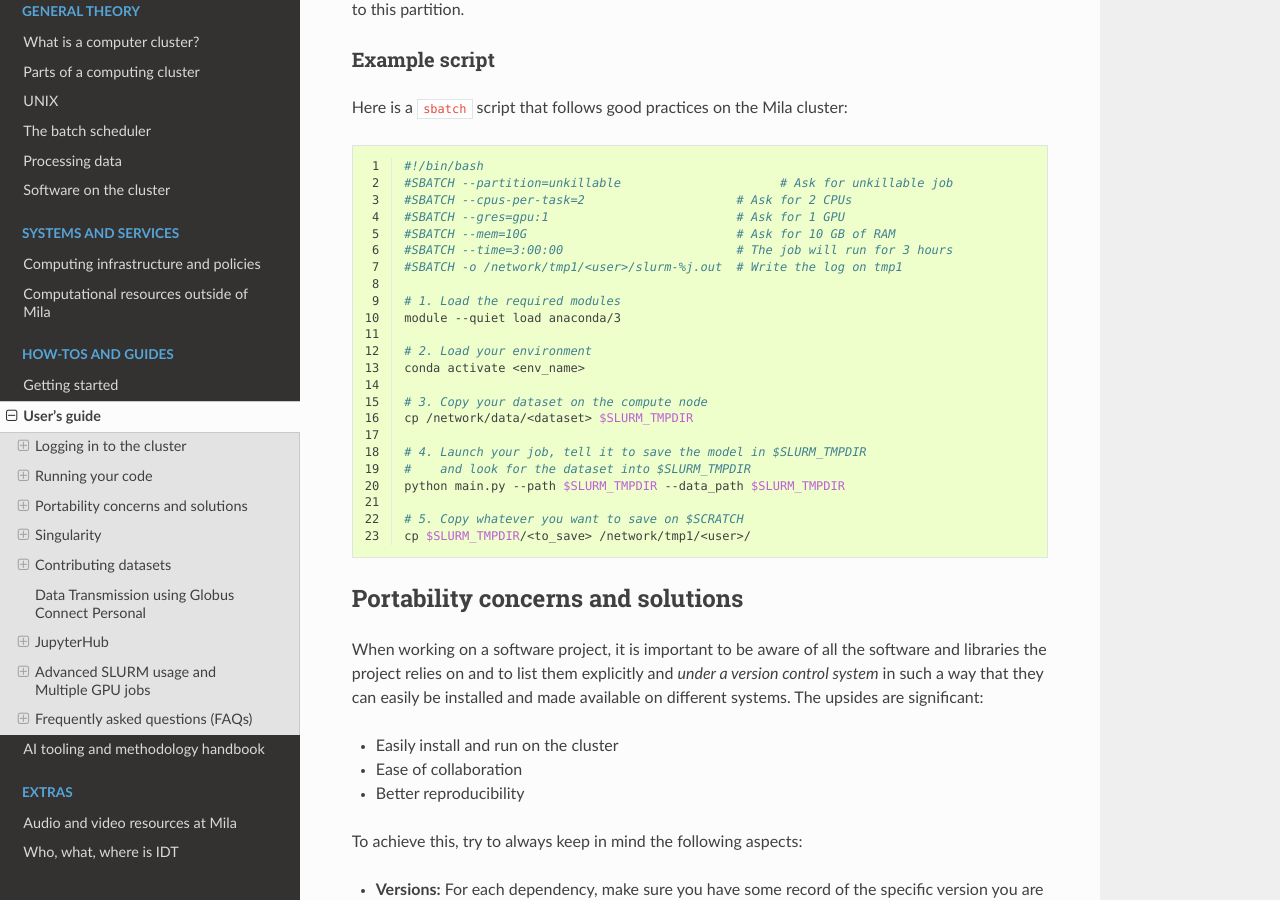
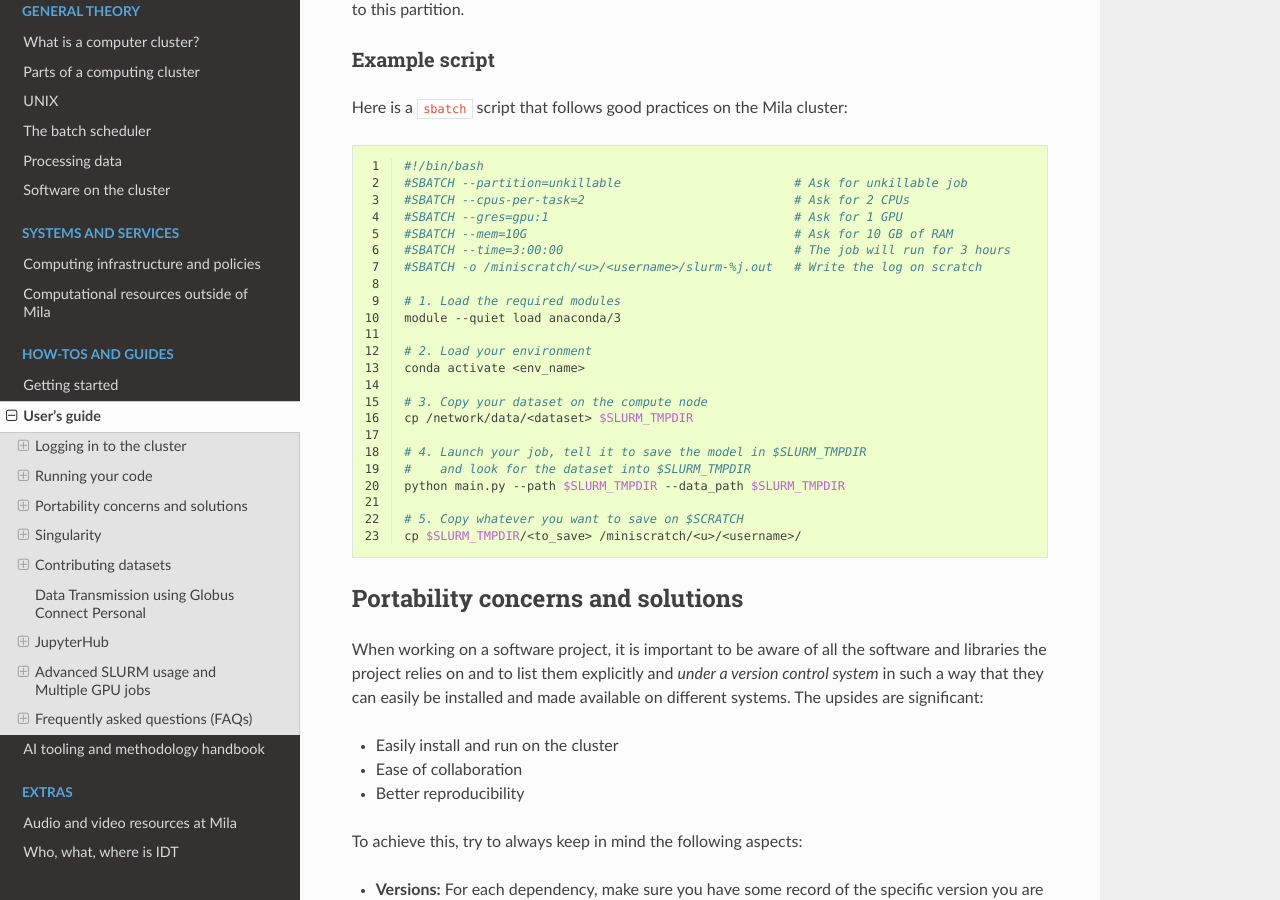
Before and after one commit to mila-iqia/mila-docs, a Sphinx documentation site: the page built from docs/Userguide.rst, in a window 1280 px wide and 900 px high, scrolled down 8467 px. Built offline with Sphinx 7.4.7 and the Read the Docs theme 2.0.0, drawn with Linux system fonts in a browser that asks for light colours; some of the changed text lies outside the part shown.

Commit message:
Replace tmp1 with miniscratch
`/network/tmp1` is not documented and should have been decommissioned a
while ago. Stop spreading the word about this soon-to-die file system.

Recommend `/miniscratch` instead since it is still the officially
supported scratch file system for the weeks to come.

```diff
--- a/docs/Userguide_running_code.rst
+++ b/docs/Userguide_running_code.rst
@@ -388,12 +388,12 @@ Here is a ``sbatch`` script that follows good practices on the Mila cluster:
    :linenos:
 
    #!/bin/bash
-   #SBATCH --partition=unkillable                      # Ask for unkillable job
-   #SBATCH --cpus-per-task=2                     # Ask for 2 CPUs
-   #SBATCH --gres=gpu:1                          # Ask for 1 GPU
-   #SBATCH --mem=10G                             # Ask for 10 GB of RAM
-   #SBATCH --time=3:00:00                        # The job will run for 3 hours
-   #SBATCH -o /network/tmp1/<user>/slurm-%j.out  # Write the log on tmp1
+   #SBATCH --partition=unkillable                        # Ask for unkillable job
+   #SBATCH --cpus-per-task=2                             # Ask for 2 CPUs
+   #SBATCH --gres=gpu:1                                  # Ask for 1 GPU
+   #SBATCH --mem=10G                                     # Ask for 10 GB of RAM
+   #SBATCH --time=3:00:00                                # The job will run for 3 hours
+   #SBATCH -o /miniscratch/<u>/<username>/slurm-%j.out   # Write the log on scratch
 
    # 1. Load the required modules
    module --quiet load anaconda/3
@@ -409,4 +409,4 @@ Here is a ``sbatch`` script that follows good practices on the Mila cluster:
    python main.py --path $SLURM_TMPDIR --data_path $SLURM_TMPDIR
 
    # 5. Copy whatever you want to save on $SCRATCH
-   cp $SLURM_TMPDIR/<to_save> /network/tmp1/<user>/
+   cp $SLURM_TMPDIR/<to_save> /miniscratch/<u>/<username>/
--- a/docs/Userguide_singularity_on_clusters.rst
+++ b/docs/Userguide_singularity_on_clusters.rst
@@ -168,13 +168,14 @@ Mila cluster
 """"""""""""
 
 On the Mila cluster ``$SCRATCH`` is not yet defined, you should add the
-experiment results you want to keep in ``/network/tmp1/$USER/``.  In order to
-use the sbatch script above and to match other cluster environment's names, you
-can define ``$SCRATCH`` as an alias for ``/network/tmp1/$USER`` with:
+experiment results you want to keep in ``/miniscratch/<u>/<username>/``. In
+order to use the sbatch script above and to match other cluster environment's
+names, you can define ``$SCRATCH`` as an alias for
+``/miniscratch/<u>/<username>`` with:
 
 .. prompt:: bash $
 
-   echo "export SCRATCH=/network/tmp1/$USER" >> ~/.bashrc
+   echo "export SCRATCH=/miniscratch/${USER:0:1}/$USER" >> ~/.bashrc
 
 Then, you can follow the general procedure explained above.
 
```
Also changed, not shown: docs/singularity/index.rst (+6 -3 lines).
